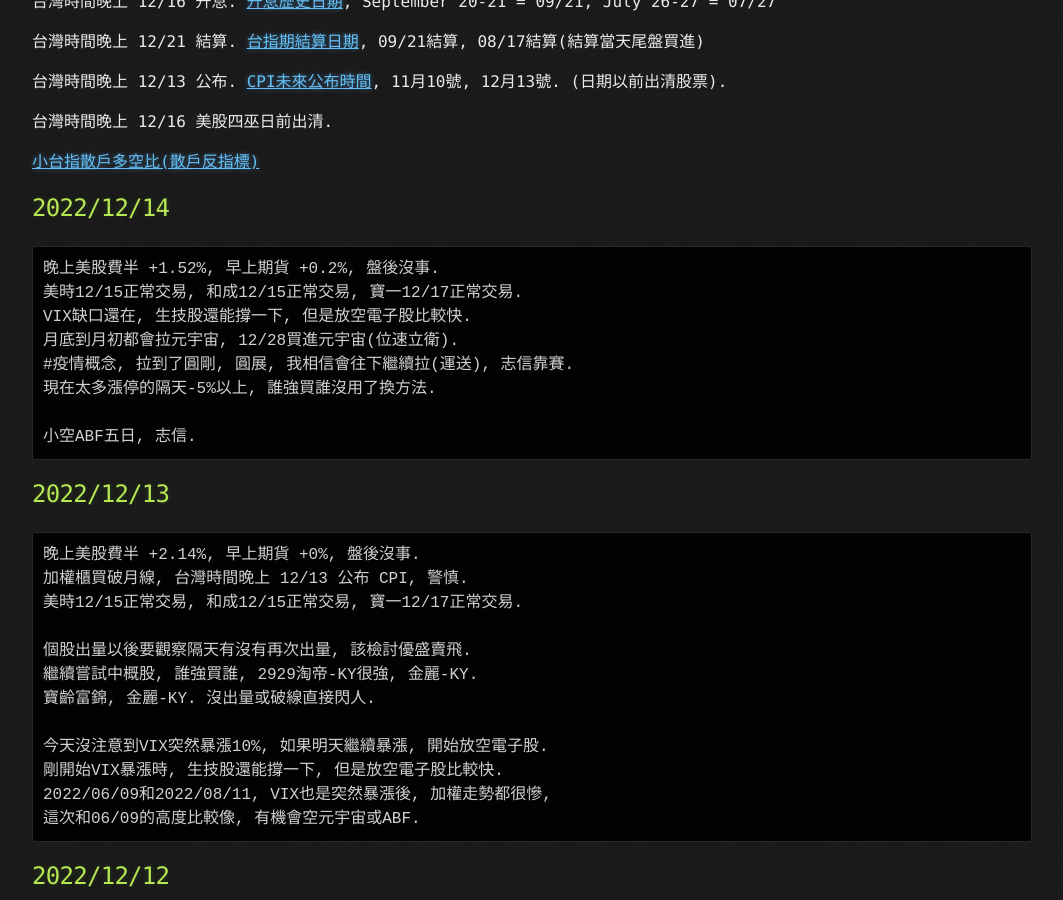
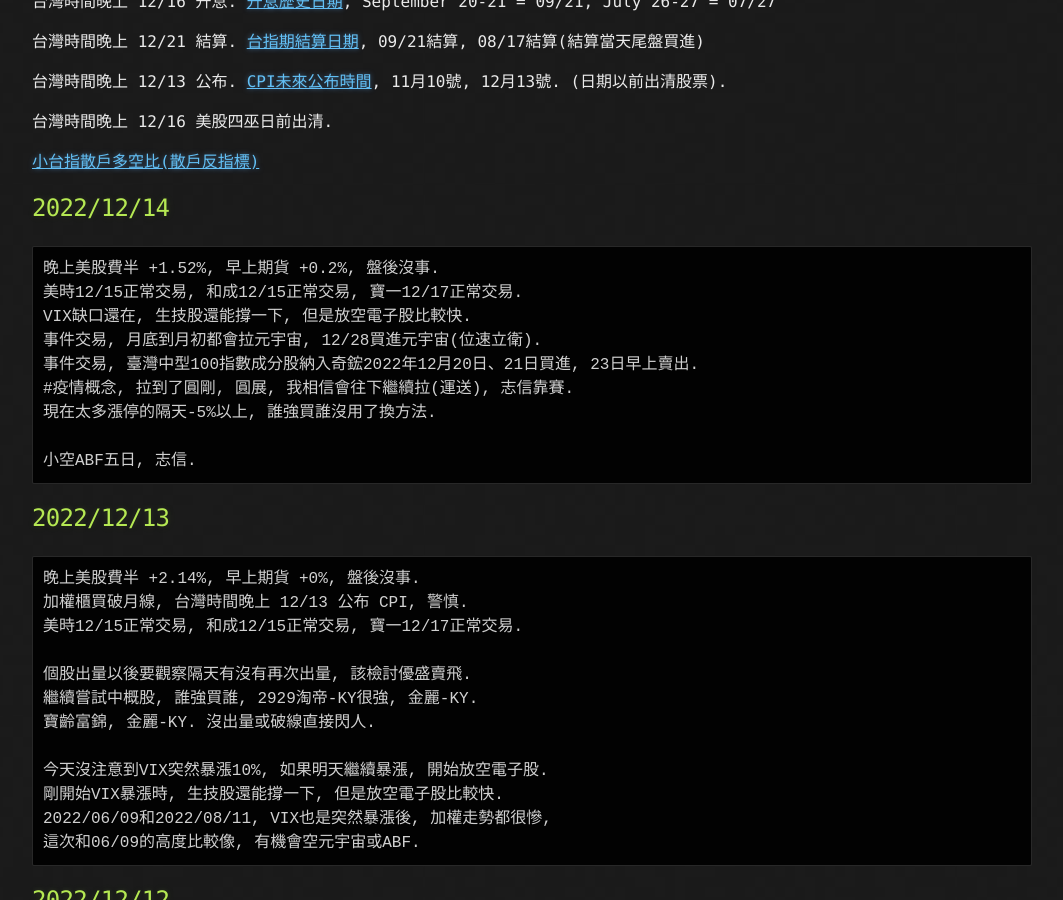
Before and after one commit to lepg5487/Stock_God, a Jekyll site: the page built from index.md, in a window 1280 px wide and 900 px high, scrolled down 348 px. Shown: the whole window, without its empty margins (108-1171 px from the left). Built offline with Jekyll 4.4.1, drawn with Linux system fonts in a browser that asks for light colours; our own code applies the rules of GitHub Pages for plain Markdown files.

Commit message:
Update index.md

```diff
--- a/index.md
+++ b/index.md
@@ -21,7 +21,8 @@ layout: testlayouts
 晚上美股費半 +1.52%, 早上期貨 +0.2%, 盤後沒事.
 美時12/15正常交易, 和成12/15正常交易, 寶一12/17正常交易.
 VIX缺口還在, 生技股還能撐一下, 但是放空電子股比較快.
-月底到月初都會拉元宇宙, 12/28買進元宇宙(位速立衛).
+事件交易, 月底到月初都會拉元宇宙, 12/28買進元宇宙(位速立衛).
+事件交易, 臺灣中型100指數成分股納入奇鋐2022年12月20日、21日買進, 23日早上賣出.
 #疫情概念, 拉到了圓剛, 圓展, 我相信會往下繼續拉(運送), 志信靠賽.
 現在太多漲停的隔天-5%以上, 誰強買誰沒用了換方法.
 
```
